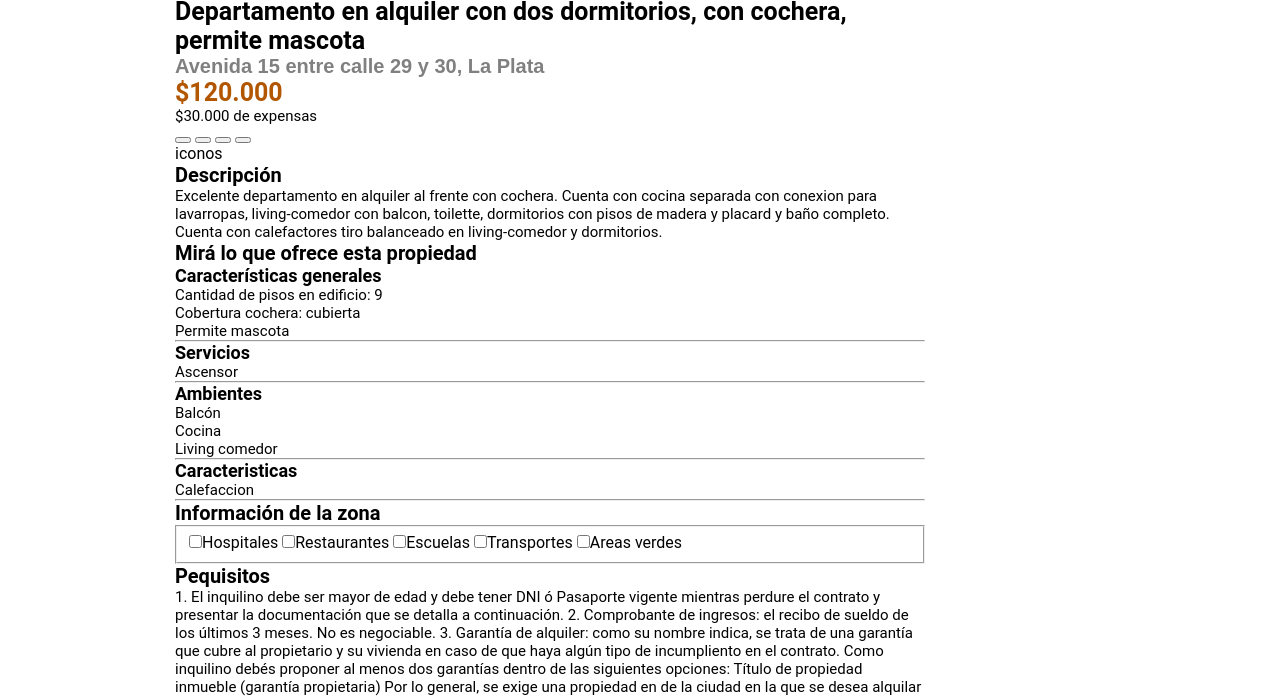
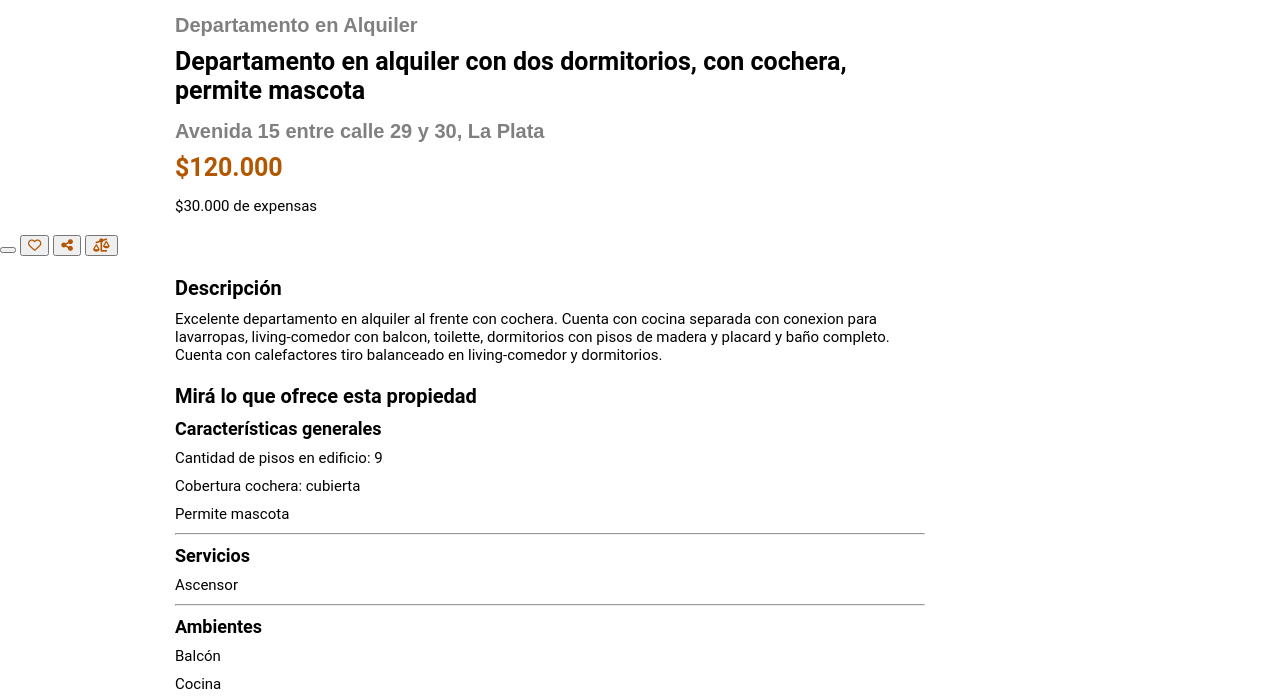
Before and after one commit to LeonardoVento/Casa-Mia-Front, a plain HTML site: page casaMia/Página Descripción/descripcion.html in a window 1280 px wide. Shown: the part 139-837 px from the top of the page. Drawn offline with Linux system fonts and the light colour scheme.

Commit message:
modifiqué css bodsy y añadí iconos

```diff
--- a/casaMia/Página Descripción/descripcion.css
+++ b/casaMia/Página Descripción/descripcion.css
@@ -75,27 +75,12 @@
 
 /*body*/
 
-section{
-    margin-left: 175px;
+section {
+    margin: 20px 0px;
 }
 
-#titulo-etc{
-    width: 750px;
-}
-
-#descripcion{
-    width: 750px;
-}
-
-#ofrece{
-    width: 750px;
-}
-
-#info-zona{
-    width: 750px;
-}
-
-#requisitos{
+.columna-derecha{
+    margin-left: 175px;
     width: 750px;
 }
 
@@ -104,6 +89,8 @@ section{
 h3{
 font-size: 25px;
 color: black;
+margin-top: 5px;
+margin-bottom: 15px;
 }
 
 .precio {
@@ -113,6 +100,8 @@ color: black;
 h4{
 font-size: 20px;
 color: black;
+margin-top: 5px;
+margin-bottom: 10px;;
 }
 
 .info-depto{
@@ -122,8 +111,11 @@ color: black;
 
 h5{
     font-size: 18px;
+    margin-top: 10px;
 }
 
 p{
     font-size: 15px;
+    margin-top: 10px;
+    margin-bottom: 10px;
 }
--- a/casaMia/Página Descripción/descripcion.html
+++ b/casaMia/Página Descripción/descripcion.html
@@ -6,6 +6,7 @@
     <link rel="stylesheet" href="descripcion.css">
     <title>CasaMia</title>
     <link rel="icon" href="/fotos/icono-casa-ch.svg">
+    <link rel="stylesheet" href="https://cdnjs.cloudflare.com/ajax/libs/font-awesome/6.4.0/css/all.min.css" integrity="sha512-iecdLmaskl7CVkqkXNQ/ZH/XLlvWZOJyj7Yy7tcenmpD1ypASozpmT/E0iPtmFIB46ZmdtAc9eNBvH0H/ZpiBw==" crossorigin="anonymous" referrerpolicy="no-referrer" />
 </head>
 <body>
     <header class="nav-bar">
@@ -20,11 +21,11 @@
                 <a href="" class="nav-bar-item-b" id="iniciar-sesion">Iniciar Sesión</a>
         </div>
     </header>
-    <section>fotos
+    <section class="columna-derecha">fotos
         <div></div>
         <div></div>
     </section>
-    <section id="titulo-etc">
+    <section id="titulo-etc" class="columna-derecha">
         <h4 class="info-depto">Departamento en Alquiler</h4>
         <h3>Departamento en alquiler con dos dormitorios, con cochera, permite mascota </h3>
         <h4 class="info-depto">Avenida 15 entre calle 29 y 30, La Plata</h4>
@@ -36,22 +37,25 @@
             <button class="comparar">
             </button>
             <button class="corazon">
+                <i class="fa-regular fa-heart" style="color: #b25608;"></i>
             </button>
-            <button class="compartir">
+            <button>
+                <i class="fa-solid fa-share-nodes" style="color: #b25608;"></i>
             </button>
             <button class="abrir-comparador">
+                <i class="fa-solid fa-scale-unbalanced" style="color: #b25600;"></i>
             </button>
         </div>
     </section>
     <section>
-        iconos
+        <div></i></div>
     </section>
-    <section id="descripcion">
+    <section id="descripcion" class="columna-derecha">
         <h4>Descripción</h4>
         <p>Excelente departamento en alquiler al frente con cochera. Cuenta con cocina separada con conexion para lavarropas, living-comedor con balcon, toilette, dormitorios con pisos de madera y placard y baño completo. Cuenta con calefactores tiro balanceado en living-comedor y dormitorios.</p>
     </section>
 
-    <section id="ofrece">
+    <section id="ofrece" class="columna-derecha">
         <h4>Mirá lo que ofrece esta propiedad</h4>
             <div>
                 <h5>Características generales</h5>
@@ -72,7 +76,7 @@
                 <hr>
             </div>
     </section>
-    <section id="info-zona">
+    <section id="info-zona" class="columna-derecha">
         <h4>Información de la zona</h4>
         <fieldset>
         <label><input type="checkbox"/>Hospitales</label>
@@ -82,7 +86,7 @@
         <label><input type="checkbox"/>Areas verdes</label>
     </fieldset>
     </section>
-    <section id="requisitos">
+    <section id="requisitos" class="columna-derecha">
         <h4>Pequisitos</h4>
         <p>
             1. El inquilino debe ser mayor de edad y debe tener DNI ó Pasaporte vigente mientras perdure el contrato y presentar la documentación que se detalla a continuación.
@@ -97,7 +101,7 @@
             5. Pago por adelantado del primer mes de alquiler.
             </p>
     </section>
-    <section>
+    <section class="columna-derecha">
         Otras publicaciones
     </section>
     <section>
@@ -106,5 +110,8 @@
     <section>
         reputacion
     </section>
+
+
 </body>
+
 </html>
```
